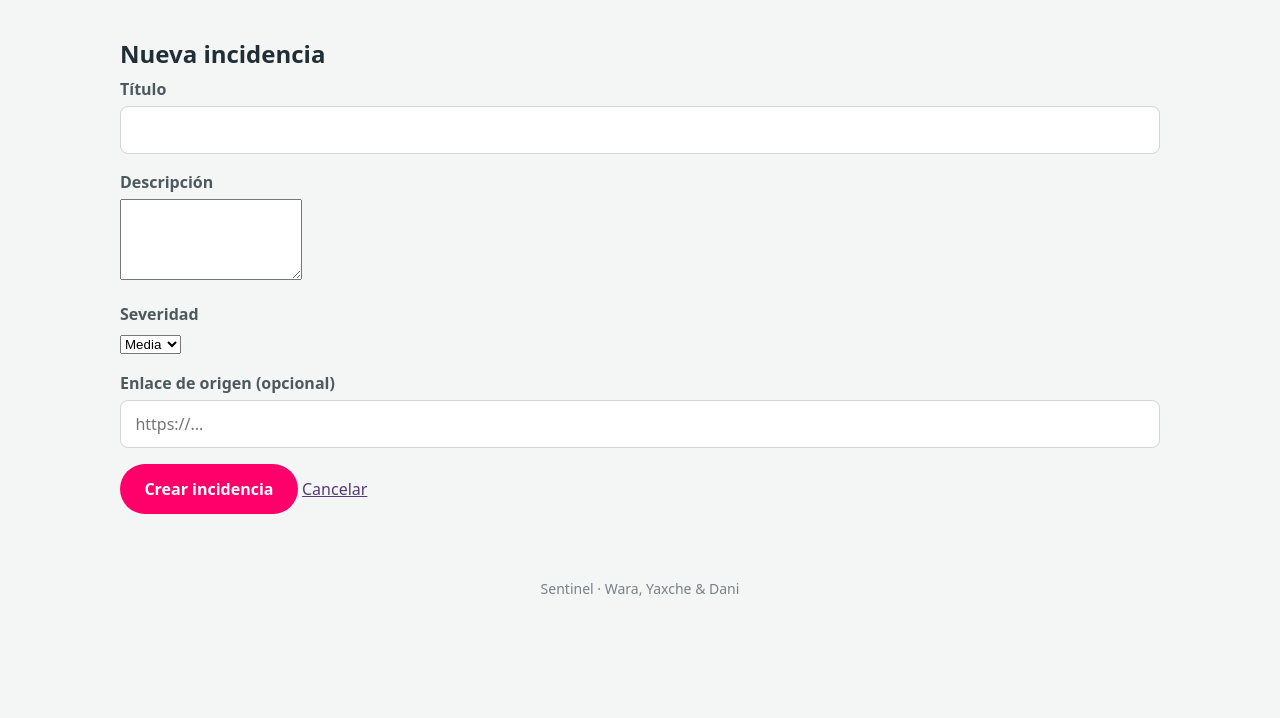
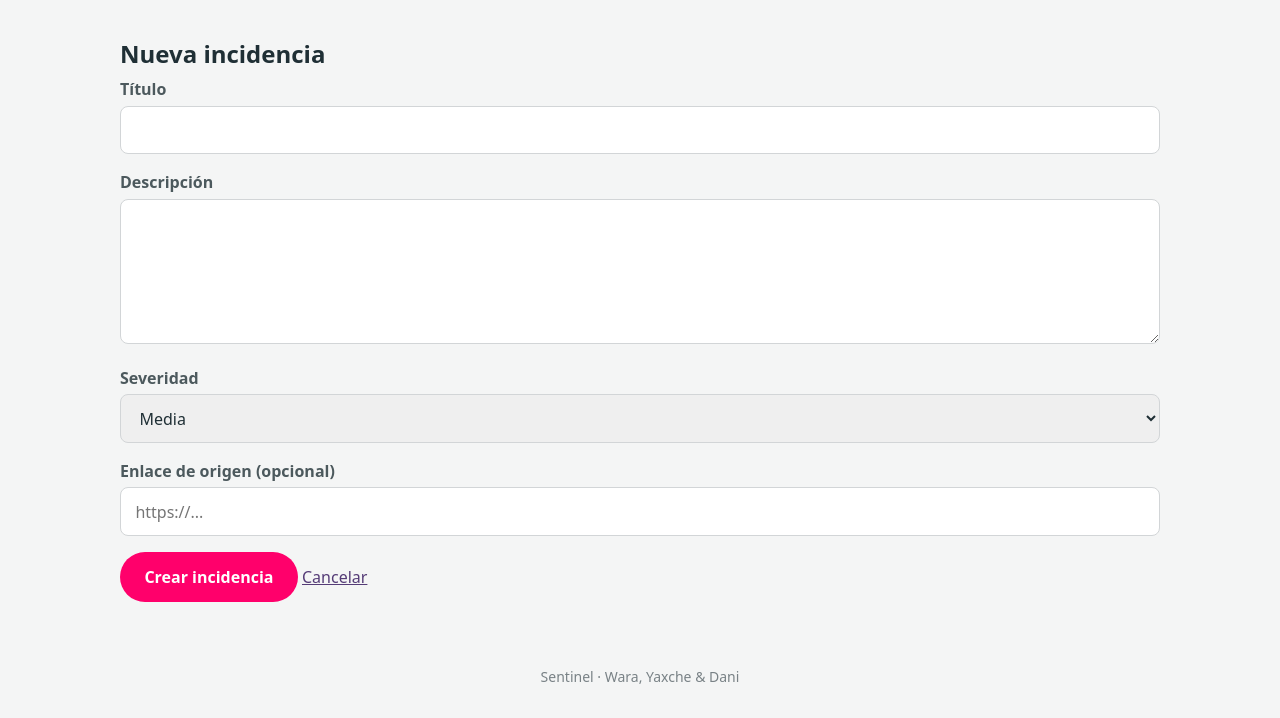
Before and after one commit to Zibr-SentinelProject/Sentinel_Project, a Flask app: template app/templates/new_incident.html in a window 1280 px wide. Shown: the part 82-800 px from the top of the page. Run offline with Flask 3, Linux system fonts and the light colour scheme; the template is opened without the code that fills it, so the values that code supplies are empty.

Commit message:
UI: update css file

```diff
--- a/app/static/css/style.css
+++ b/app/static/css/style.css
@@ -252,7 +252,9 @@ h3 {
   color: var(--text-soft);
 }
 
-.field input {
+.field input,
+.field textarea,
+.field select {
   width: 100%;
   padding: 0.7rem 0.9rem;
   border: 1px solid var(--border);
@@ -261,7 +263,9 @@ h3 {
   color: var(--text);
 }
 
-.field input:focus {
+.field input:focus,
+.field textarea:focus,
+.field select:focus {
   border-color: var(--purple);
   outline: 3px solid rgba(125, 93, 168, 0.25);
 }
```
